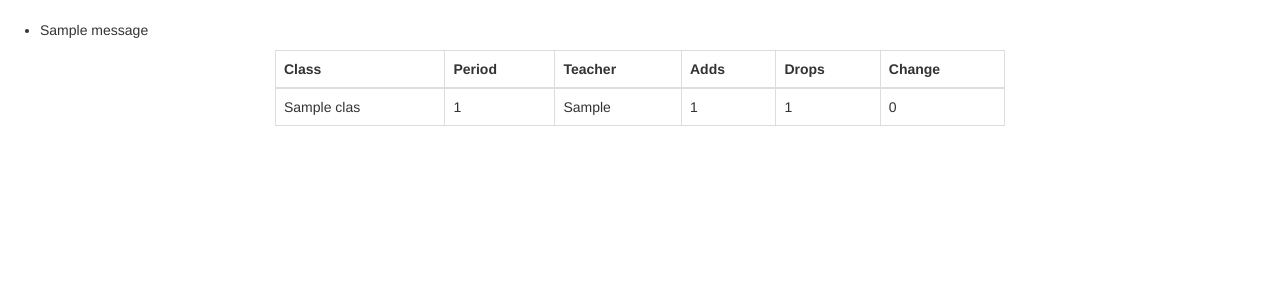
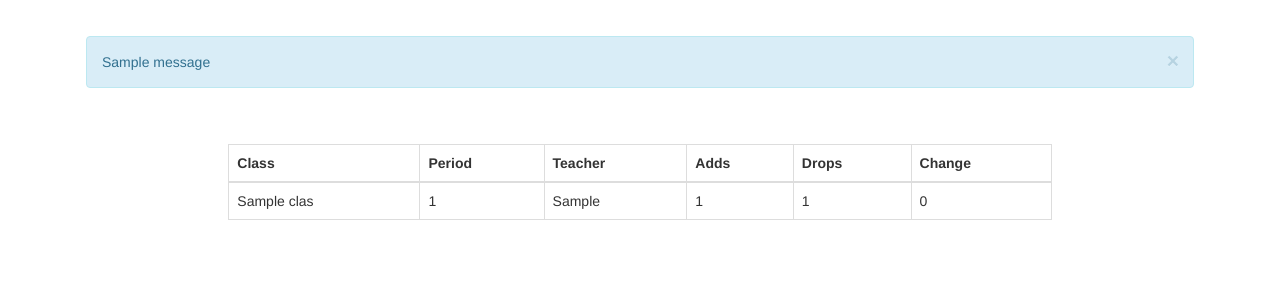
Before and after one commit to siuryan/literate-spork, a Flask app: page /classes in a window 1280 px wide. Shown: the part 52-352 px from the top of the page. Run offline with Flask 2, Linux system fonts and the light colour scheme; the visitor is signed in with stand-in values (Sample User, id 1); tables that the repository leaves empty hold one stand-in row (values such as "Sample post"); one stand-in notice (Sample message) is shown; some libraries are stand-ins or nearby versions.

Commit message:
Stylize flashes, fix indenting

```diff
--- a/app/templates/ad_form.html
+++ b/app/templates/ad_form.html
@@ -3,7 +3,6 @@
 {% import "macros.html" as macros %}
 
 {% block content %}
-<div class="container">
 <center>
     <h1>Add/Drop a Class</h1>
 </center>
--- a/app/templates/base.html
+++ b/app/templates/base.html
@@ -6,6 +6,8 @@
         {% else %}
         <title>Website</title>
         {% endif %}
+        <script src="https://ajax.googleapis.com/ajax/libs/jquery/1.12.4/jquery.min.js"></script>
+        <script src="https://maxcdn.bootstrapcdn.com/bootstrap/3.3.7/js/bootstrap.min.js"></script>
         <link href="{{bootstrap_find_resource('css/bootstrap.css', cdn='bootstrap')}}" rel="stylesheet">
     </head>
     <body>
@@ -17,7 +19,7 @@
                 <ul class="nav navbar-nav">
                     <li><a href="{{ url_for('index') }}">Home</a></li>
                     {% if user %}
-		  <li><a href="{{ url_for('classes') }}">Classs List</a></li>
+                    <li><a href="{{ url_for('classes') }}">Class List</a></li>
                     <li><a href="{{ url_for('form') }}">Edit Classes</a></li>
                     {% endif %}
                 </ul>
@@ -31,15 +33,20 @@
                 </ul>
             </div>
         </nav>
+        <div class="container">
             {% with messages = get_flashed_messages() %}
             {% if messages %}
-        <ul>
+            <ul class="alert">
                 {% for message in messages %}
-            <li>{{ message }} </li>
+                <div class="alert alert-info alert-dismissible" role="alert">
+                    <button type="button" class="close" data-dismiss="alert" aria-label="Close"><span aria-hidden="true">&times;</span></button>
+                    {{ message }}
+                </div>
                 {% endfor %}
             </ul>
             {% endif %}
             {% endwith %}
+        </div>
         {% block content %}{% endblock %}
     </body>
 </html>
--- a/app/templates/classes.html
+++ b/app/templates/classes.html
@@ -2,7 +2,6 @@
 
 {% block content %}
 
-<div class="container">
 <div class="col-sm-2"></div>
 <div class="col-sm-8">
     <table class="table table-bordered">
@@ -27,6 +26,5 @@
     </table>
 </div>
 <div class="col-sm-2"></div>
-</div>
 
 {% endblock %}
--- a/app/templates/create.html
+++ b/app/templates/create.html
@@ -3,7 +3,6 @@
 {% import "macros.html" as macros %}
 
 {% block content %}
-<div class="container">
 <center>
     <h1>Create an Account</h1>
 </center>
@@ -39,5 +38,4 @@
     </form>
 </div>
 <div class="col-sm-4"></div>
-</div>
 {% endblock %}
--- a/app/templates/index.html
+++ b/app/templates/index.html
@@ -1,7 +1,5 @@
 {% extends "base.html" %}
 
 {% block content %}
-<div class="container">
-  <center><h1>Welcome to the Literate Spork!</h1></center>
-</div>
+<center><h1>Welcome to the Literate Spork!</h1></center>
 {% endblock %}
--- a/app/templates/login.html
+++ b/app/templates/login.html
@@ -3,8 +3,6 @@
 {% import "macros.html" as macros %}
 
 {% block content %}
-<div class="container">
-
 <center><h1>Log In</h1></center>
 
 <div class="col-sm-4"></div>
@@ -25,5 +23,4 @@
     </form>
 </div>
 <div class="col-sm-4"></div>
-</div>
 {% endblock %}
```
Lines whose indentation alone changed are shown as unchanged.
